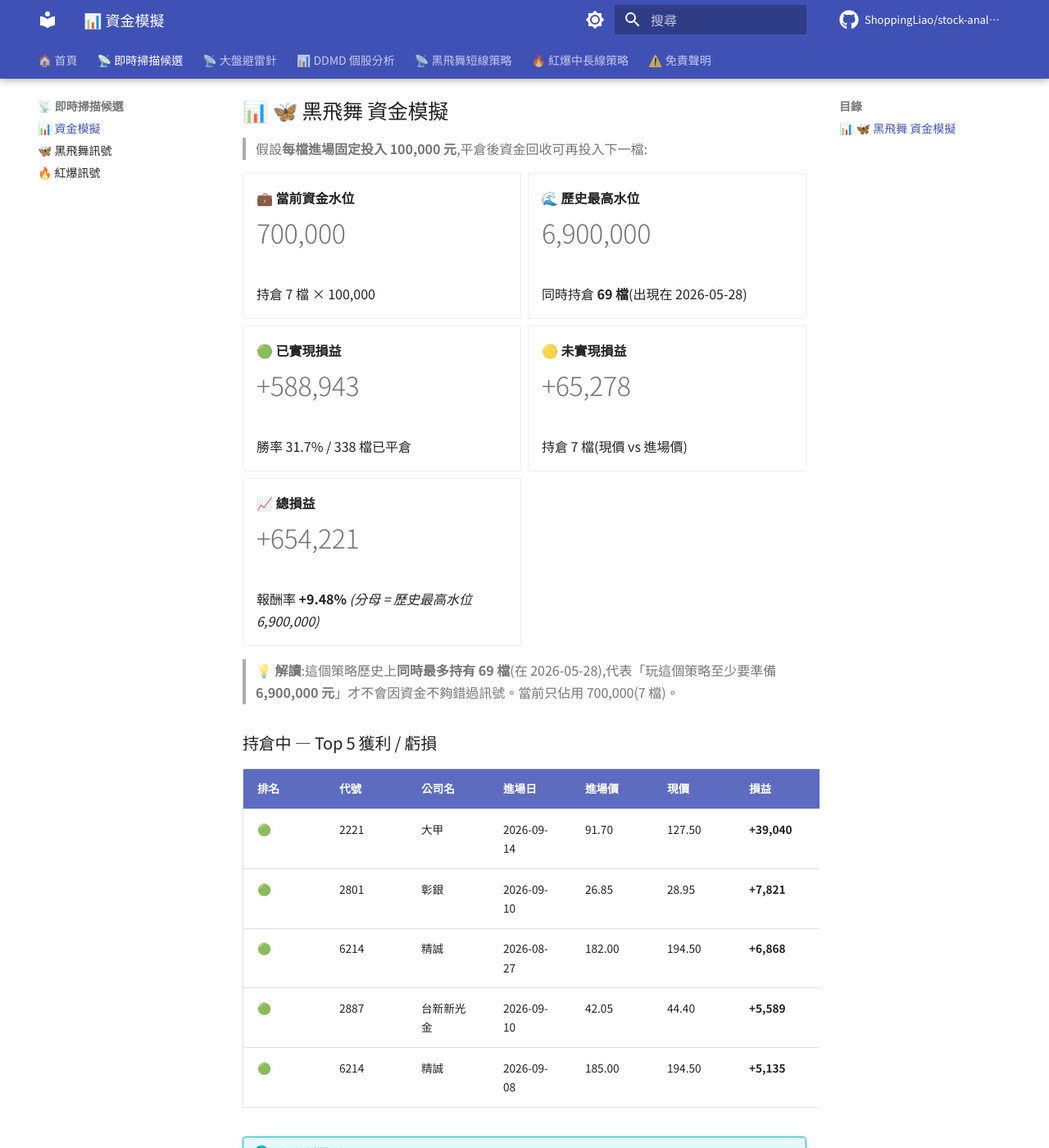
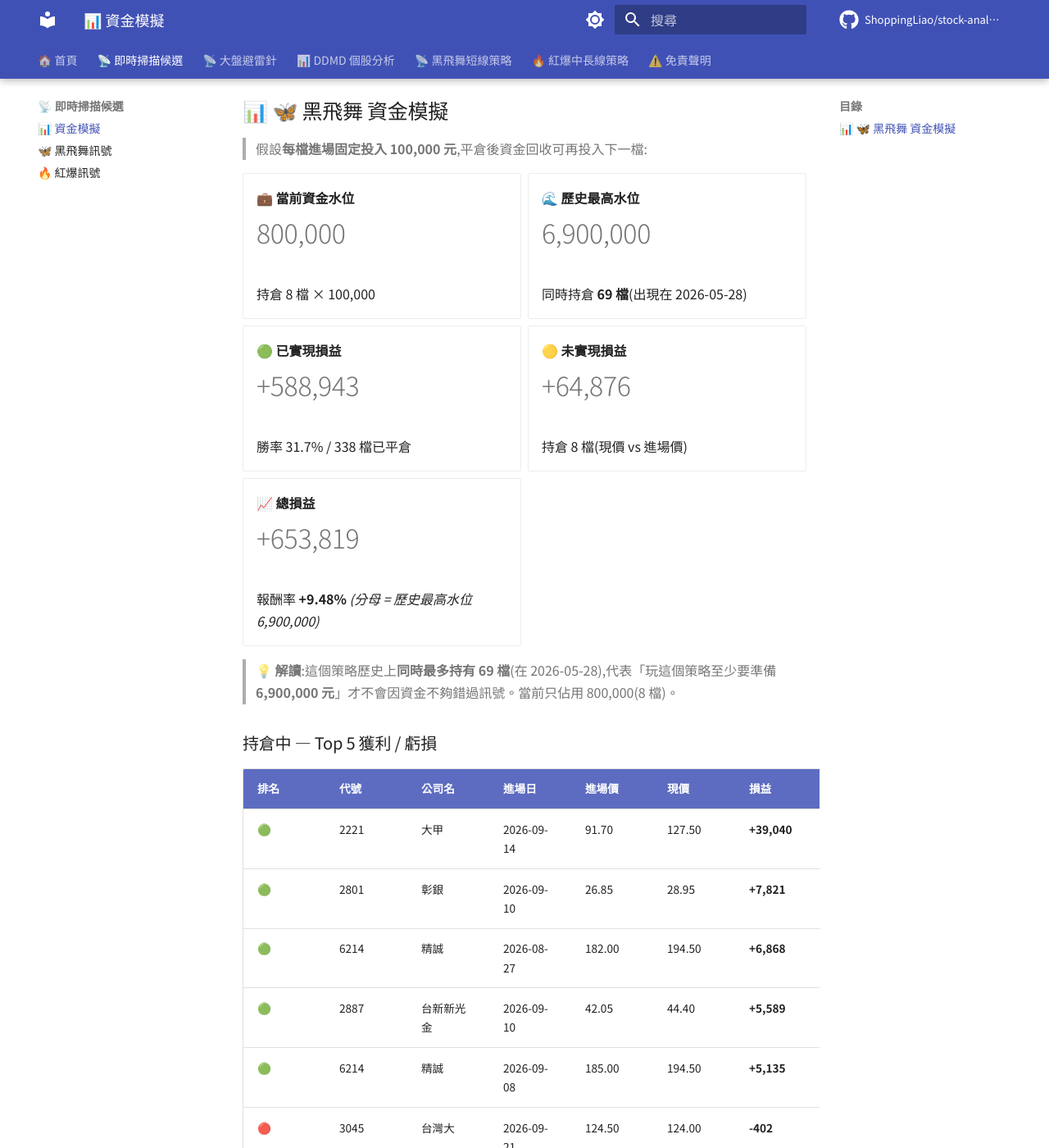
Before and after one commit to ShoppingLiao/stock-analysis-public, an MkDocs documentation site: the page built from docs/signals_capital.md, in a window 1280 px wide and 1400 px high, scrolled down 359 px. Shown: the whole window at 82% size. Built offline with MkDocs 1.6.1 and Material for MkDocs 9.7.7, drawn with Linux system fonts in a browser that asks for light colours; comment, search, counter and statistics services are not loaded; some of the changed text lies outside the part shown.

Commit message:
docs(signals): update BB + RB + capital (2026-09-21)

```diff
--- a/docs/signals_capital.md
+++ b/docs/signals_capital.md
@@ -17,9 +17,9 @@
 
 -   **💼 當前資金水位**
 
-    # 700,000
+    # 800,000
 
-    持倉 7 檔 × 100,000
+    持倉 8 檔 × 100,000
 
 -   **🌊 歷史最高水位**
 
@@ -35,19 +35,19 @@
 
 -   **🟡 未實現損益**
 
-    # +65,278
+    # +64,876
 
-    持倉 7 檔(現價 vs 進場價)
+    持倉 8 檔(現價 vs 進場價)
 
 -   **📈 總損益**
 
-    # +654,221
+    # +653,819
 
     報酬率 **+9.48%** _(分母 = 歷史最高水位 6,900,000)_
 
 </div>
 
-> **💡 解讀**:這個策略歷史上**同時最多持有 69 檔**(在 2026-05-28),代表「玩這個策略至少要準備 **6,900,000 元**」才不會因資金不夠錯過訊號。當前只佔用 700,000(7 檔)。
+> **💡 解讀**:這個策略歷史上**同時最多持有 69 檔**(在 2026-05-28),代表「玩這個策略至少要準備 **6,900,000 元**」才不會因資金不夠錯過訊號。當前只佔用 800,000(8 檔)。
 
 ### 持倉中 — Top 5 獲利 / 虧損
 
@@ -58,6 +58,7 @@
 | 🟢 | 6214 | 精誠 | 2026-08-27 | 182.00 | 194.50 | **+6,868** | **+6.87%** |
 | 🟢 | 2887 | 台新新光金 | 2026-09-10 | 42.05 | 44.40 | **+5,589** | **+5.59%** |
 | 🟢 | 6214 | 精誠 | 2026-09-08 | 185.00 | 194.50 | **+5,135** | **+5.14%** |
+| 🔴 | 3045 | 台灣大 | 2026-09-21 | 124.50 | 124.00 | **-402** | **-0.40%** |
 
 !!! info "⚠️ 資金模擬說明"
     每檔固定投入 **100,000 元**(教育性質,實際操作會依 TDMD 評分動態調整部位)。
@@ -134,9 +135,9 @@
 
 -   **💼 當前資金水位**
 
-    # 4,500,000
+    # 4,600,000
 
-    BB 700,000 + RB 3,800,000
+    BB 800,000 + RB 3,800,000
 
 -   **🌊 兩策略歷史最高水位**
 
@@ -152,13 +153,13 @@
 
 -   **🟡 未實現損益**
 
-    # +500,131
+    # +499,730
 
-    BB +65,278 + RB +434,854
+    BB +64,876 + RB +434,854
 
 -   **📈 總損益**
 
-    # +332,343
+    # +331,941
 
     報酬率 **+1.46%** _(分母 = 兩策略歷史最高水位)_
 
```
Also changed, not shown: docs/signals_black_butterfly.md (+3 -1 lines).
